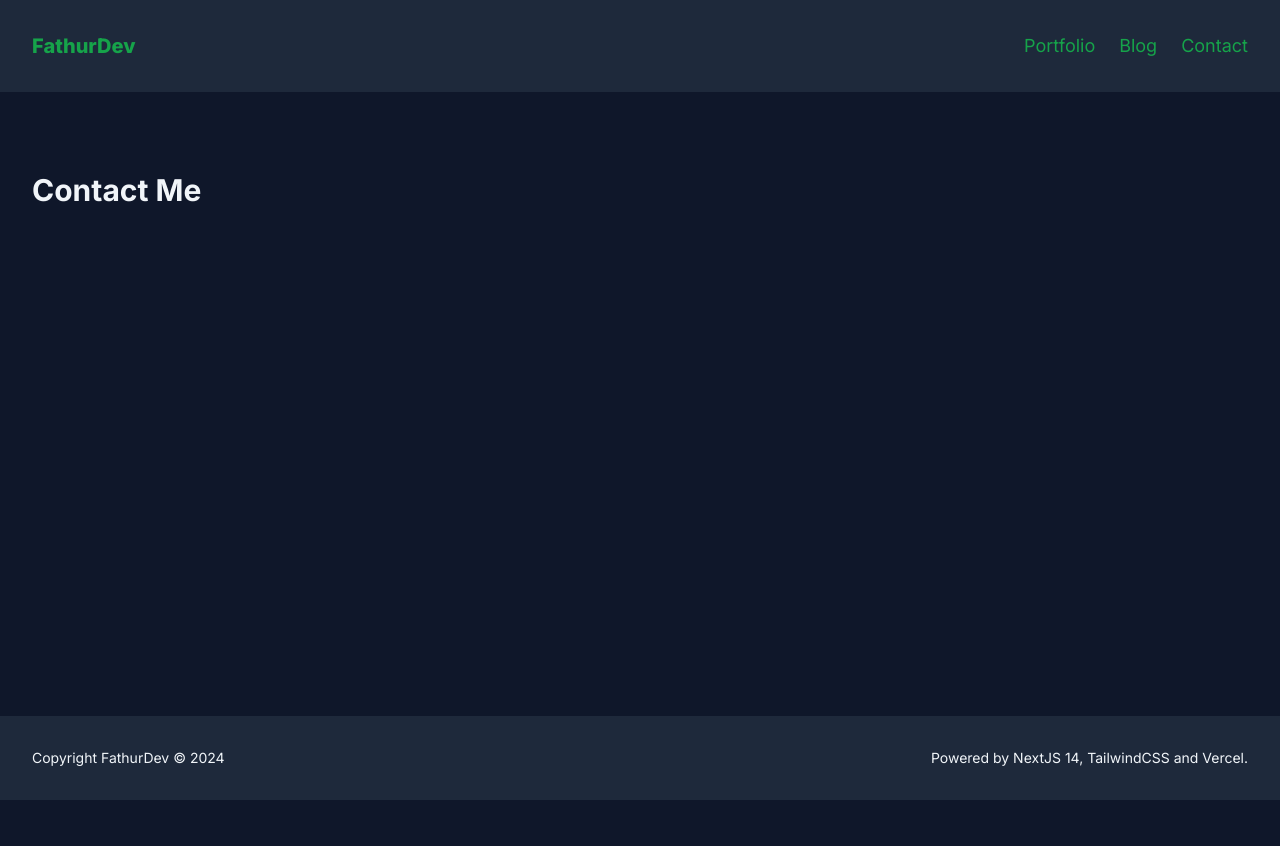
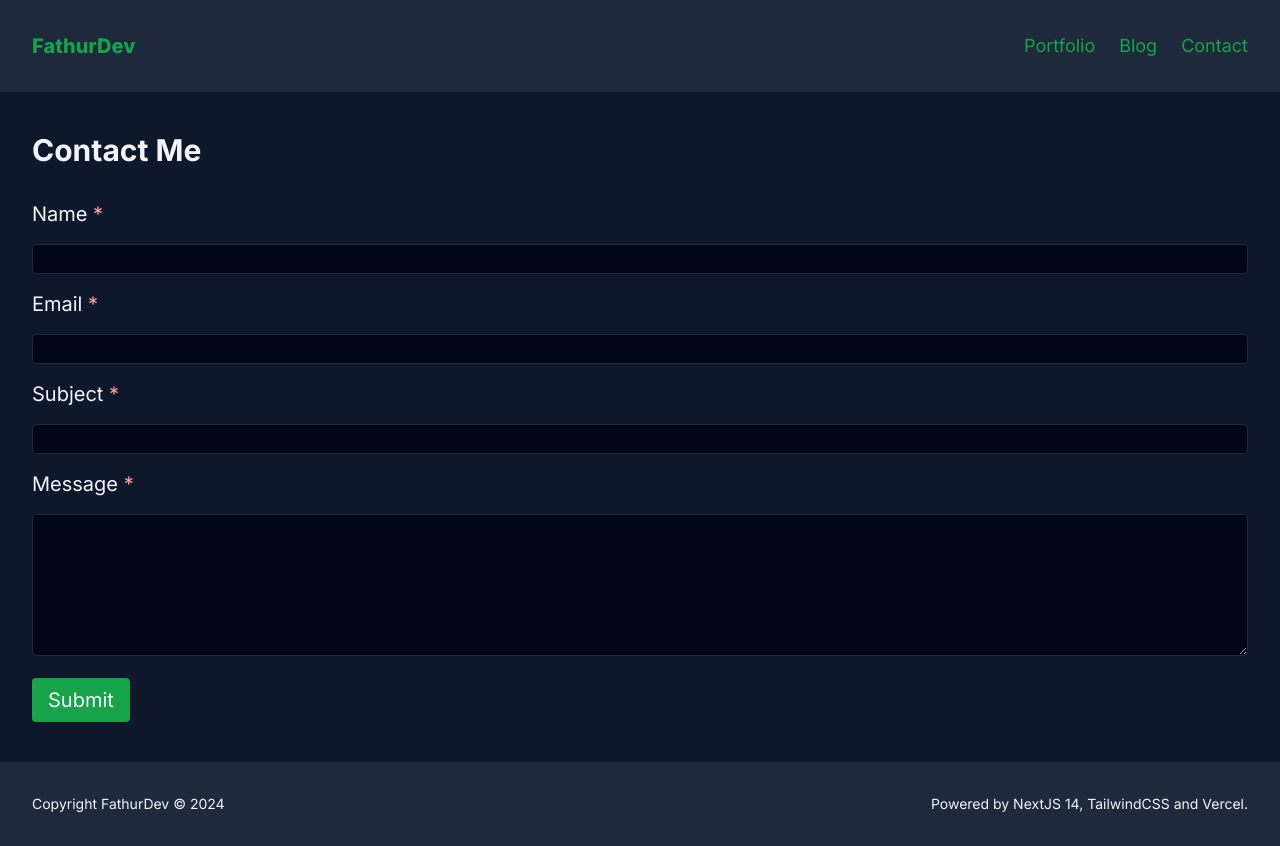
Before and after one commit to cyberfly/devportfolio, a Next.js app: page /contact in a window 1280 px wide. Before the commit the page ends 800 px from the top, so only its background shows below. Built offline with nearby package versions, Linux system fonts and the light colour scheme.

Commit message:
feat: initial contact form

```diff
--- a/app/contact/page.tsx
+++ b/app/contact/page.tsx
@@ -1,14 +1,88 @@
-import { getAllArticles } from "@/services/ArticleService";
-import ArticleCard from "@/components/ArticleCard";
+import { SendContactEmail } from "@/services/ContactService";
 
 export default async function Contact() {
-  const articles = await getAllArticles();
+  async function submitContact(formData: FormData) {
+    "use server";
+
+    const payload = {
+      name: formData.get("name") as string,
+      from_email: formData.get("from_email") as string,
+      subject: formData.get("subject") as string,
+      message: formData.get("message") as string,
+    };
+
+    console.log("payload", payload);
+
+    const response = await SendContactEmail(payload);
+
+    console.log("response", response);
+  }
 
   return (
     <>
       <section>
-        <div className="max-w-screen-xl mx-auto px-8 py-20">
+        <div className="max-w-screen-xl mx-auto px-8 py-10">
           <h3 className="text-3xl font-bold mb-8">Contact Me</h3>
+
+          <form action={submitContact}>
+            <div className="mb-4">
+              <label className="block mb-4 text-xl" htmlFor="name">
+                Name <span className="text-red-300">*</span>
+              </label>
+              <input
+                type="text"
+                className="w-full rounded bg-slate-950 border border-slate-800 text-lg"
+                name="name"
+                id="name"
+              />
+            </div>
+
+            <div className="mb-4">
+              <label className="block mb-4 text-xl" htmlFor="from_email">
+                Email <span className="text-red-300">*</span>
+              </label>
+              <input
+                type="text"
+                className="w-full rounded bg-slate-950 border border-slate-800 text-lg"
+                name="from_email"
+                id="from_email"
+              />
+            </div>
+
+            <div className="mb-4">
+              <label className="block mb-4 text-xl" htmlFor="subject">
+                Subject <span className="text-red-300">*</span>
+              </label>
+              <input
+                type="text"
+                className="w-full rounded bg-slate-950 border border-slate-800 text-lg"
+                name="subject"
+                id="subject"
+              />
+            </div>
+
+            <div className="mb-4">
+              <label className="block mb-4 text-xl" htmlFor="message">
+                Message <span className="text-red-300">*</span>
+              </label>
+
+              <textarea
+                className="w-full rounded bg-slate-950 border border-slate-800 text-lg"
+                name="message"
+                id="message"
+                rows="5"
+              ></textarea>
+            </div>
+
+            <div>
+              <button
+                className="text-xl px-4 py-2 rounded bg-green-600"
+                type="submit"
+              >
+                Submit
+              </button>
+            </div>
+          </form>
         </div>
       </section>
     </>
--- /dev/null
+++ b/services/ContactService.ts
@@ -0,0 +1,27 @@
+interface ISendContactEmailPayload {
+  name: string;
+  from_email: string;
+  subject: string;
+  message: string;
+}
+
+export const SendContactEmail = async (payload: ISendContactEmailPayload) => {
+  const { name, from_email, subject, message } = payload;
+  const to_email = "mhd.fathur@live.com";
+
+  console.log("sending");
+
+  return fetch("https://api.resend.com/emails", {
+    method: "POST",
+    headers: {
+      "Content-Type": "application/json",
+      Authorization: `Bearer ${process.env.RESEND_API_KEY}`,
+    },
+    body: JSON.stringify({
+      from: `${name} <${from_email}>`,
+      to: to_email,
+      subject: subject,
+      text: message,
+    }),
+  });
+};
```
